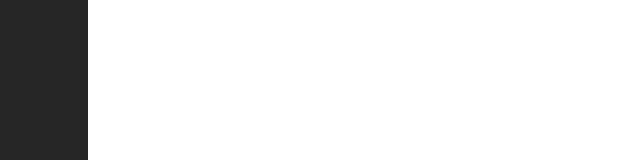
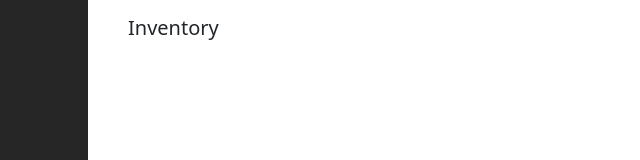
Before and after one commit to oidc-soma/aerosquirrel, a React (Create React App) app in the folder client/aerosquirrel_client/: page /inventory in a window 1280 px wide. Before the commit this address had no page. Shown: the top 160 px of the page, without its empty margins (0-640 px from the left). Built offline with nearby package versions, Linux system fonts and the light colour scheme.

Commit message:
Dashboard, Inventory, Settings Route Page Added

```diff
--- a/client/aerosquirrel_client/src/App.js
+++ b/client/aerosquirrel_client/src/App.js
@@ -4,6 +4,9 @@ import Navbar from './components/navbar/Navbar';
 import './App.css';
 import Accounts from './pages/Accounts';
 import { BrowserRouter, Route, Routes } from 'react-router-dom';
+import Inventory from './pages/Inventory';
+import Dashboard from './pages/Dashboard';
+import Settings from './pages/Settings';
 
 function App() {
   return (
@@ -13,6 +16,9 @@ function App() {
       <Routes>
         <Route path="/" element={<Accounts />}></Route>
         <Route path="/accounts/*" element={<Accounts />}></Route>
+        <Route path="/inventory/*" element={<Inventory />}></Route>
+        <Route path="/dashboard/*" element={<Dashboard />}></Route>
+        <Route path="/settings/*" element={<Settings />}></Route>
       </Routes>
       </BrowserRouter>
     </div>
--- a/client/aerosquirrel_client/src/pages/Accounts.tsx
+++ b/client/aerosquirrel_client/src/pages/Accounts.tsx
@@ -12,11 +12,10 @@ left: 8rem;
 top: 1rem;
 
     font-size: 20px;
-`
+`;
+
 const AddAccountButton =
 "position: absolute; right: 5rem; top: 4rem;";
-
-
 
 function Accounts() {
   // Global App Context 정의 예정
--- /dev/null
+++ b/client/aerosquirrel_client/src/pages/Dashboard.tsx
@@ -0,0 +1,12 @@
+import React from 'react';
+
+function Dashboard() {
+
+
+    return(
+        <>
+        </>
+    )
+}
+
+export default Dashboard;
--- /dev/null
+++ b/client/aerosquirrel_client/src/pages/Inventory.tsx
@@ -0,0 +1,23 @@
+import React from 'react';
+import styled from 'styled-components';
+
+const InventoryLabel = styled.h1`
+  position: absolute;
+  left: 8rem;
+  top: 1rem;
+
+  font-size: 20px;
+`;
+
+function Inventory() {
+
+    return(
+        <>
+            <InventoryLabel>Inventory</InventoryLabel>
+
+        </>
+    );
+
+}
+
+export default Inventory;
--- /dev/null
+++ b/client/aerosquirrel_client/src/pages/Settings.tsx
@@ -0,0 +1,10 @@
+import React from 'react';
+
+function Settings() {
+    return(
+        <>
+        </>
+    )
+}
+
+export default Settings;
```
